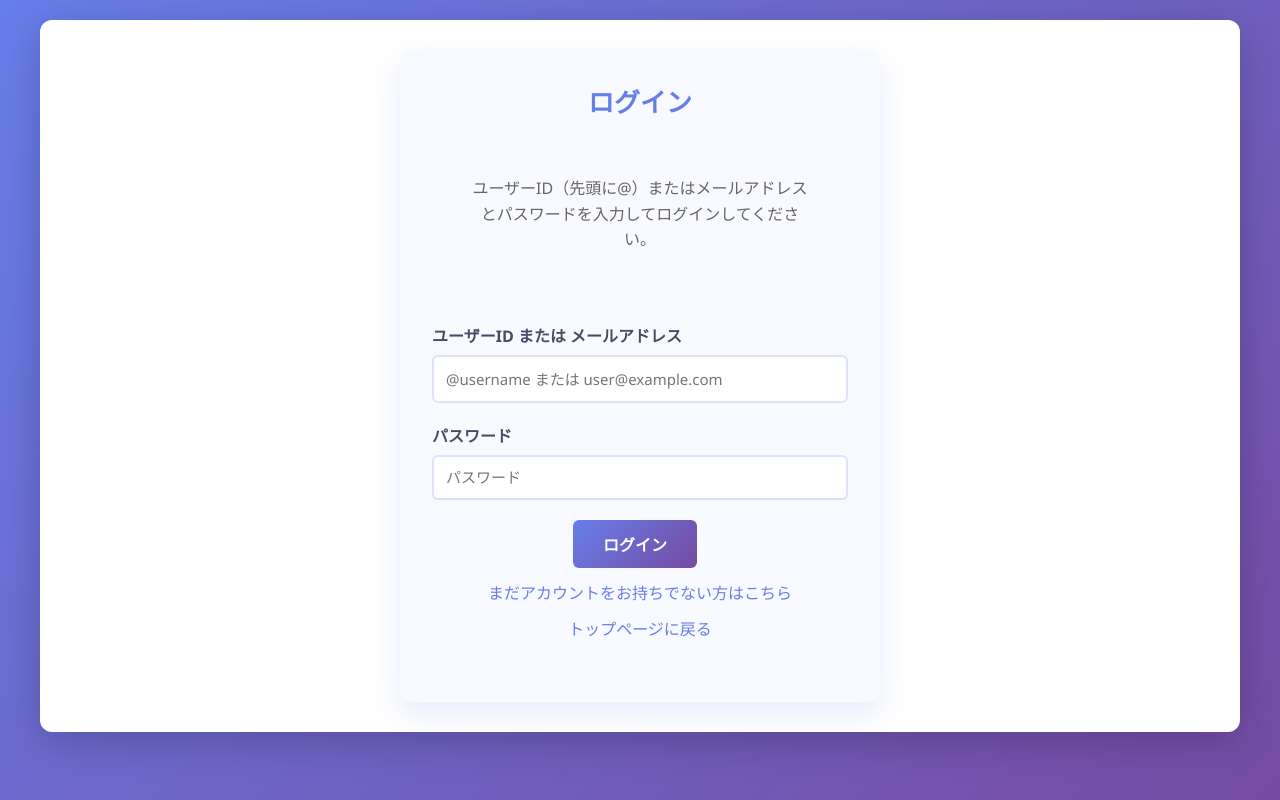
After one commit to MaekobaShun/hackathon-vol14, a Flask app: page /login in a window 1280 px wide. The commit adds this page. Run offline with Flask 3, Linux system fonts and the light colour scheme.

Commit message:
ログイン機能　ベース実装

```diff
--- a/relay/__init__.py
+++ b/relay/__init__.py
@@ -1,6 +1,8 @@
+import os
 from flask import Flask
 
 app = Flask(__name__)
+app.secret_key = os.environ.get('SECRET_KEY', 'dev-secret-key')
 import relay.main
 
 from relay import db
--- a/relay/main.py
+++ b/relay/main.py
@@ -1,5 +1,5 @@
 from relay import app
-from flask import render_template, request, redirect, url_for
+from flask import render_template, request, redirect, url_for, session
 from relay.db import DATABASE
 import sqlite3
 from relay.db import (
@@ -11,8 +11,20 @@ from relay.db import (
 import uuid
 from datetime import datetime
 import os
-from werkzeug.security import generate_password_hash
+from werkzeug.security import generate_password_hash, check_password_hash
 from werkzeug.utils import secure_filename
+from functools import wraps
+
+
+def login_required(view_func):
+    @wraps(view_func)
+    def wrapper(*args, **kwargs):
+        if 'user_id' not in session:
+            next_url = request.url
+            return redirect(url_for('login', next=next_url))
+        return view_func(*args, **kwargs)
+
+    return wrapper
 
 @app.route('/')
 def index():
@@ -156,6 +168,66 @@ def signup():
         success_message=success_message
     )
 
+
+@app.route('/login', methods=['GET', 'POST'])
+def login():
+    errors = []
+    form_data = {
+        'identifier': request.form.get('identifier', '').strip() if request.method == 'POST' else ''
+    }
+
+    next_url = request.args.get('next')
+
+    if request.method == 'POST':
+        identifier = form_data['identifier']
+        password = request.form.get('password', '')
+
+        if not identifier:
+            errors.append('ユーザーIDまたはメールアドレスを入力してください。')
+
+        if not password:
+            errors.append('パスワードを入力してください。')
+
+        user_row = None
+
+        if identifier and not errors:
+            if identifier.startswith('@'):
+                candidate_id = identifier[1:].strip()
+                if candidate_id:
+                    user_row = get_user_by_user_id(candidate_id)
+            else:
+                user_row = get_user_by_email(identifier)
+                if not user_row:
+                    candidate_id = identifier.strip()
+                    if candidate_id:
+                        user_row = get_user_by_user_id(candidate_id)
+
+            if not user_row:
+                errors.append('該当するユーザーが見つかりませんでした。')
+
+        if not errors and user_row:
+            stored_hash = user_row[2]
+            if not check_password_hash(stored_hash, password):
+                errors.append('ユーザーIDまたはパスワードが正しくありません。')
+
+        if not errors and user_row:
+            session.clear()
+            session.permanent = True
+            session['user_id'] = user_row[0]
+            session['nickname'] = user_row[1]
+            session['email'] = user_row[3]
+            session['icon_path'] = user_row[4]
+
+            if next_url:
+                return redirect(next_url)
+            return redirect(url_for('index'))
+
+    return render_template(
+        'login.html',
+        errors=errors,
+        form_data=form_data
+    )
+
 # ここからガチャ機能
 @app.route('/gacha')
 def gacha():
@@ -175,105 +247,92 @@ def spin():
 
 # マイページ
 @app.route('/mypage')
+@login_required
 def mypage():
-    # テスト用：user_id = 'test_user_001' で固定
-    # 実際の実装では、セッションからuser_idを取得
-    user_id = 'user_001'
+    user_id = session['user_id']
 
     con = sqlite3.connect(DATABASE)
 
-    # ユーザー情報を取得
     user_row = con.execute(
         "SELECT user_id, nickname, email, icon_path, created_at FROM mypage WHERE user_id = ?",
         (user_id,)
     ).fetchone()
 
     if not user_row:
-        # ユーザーが存在しない場合はダミーデータを返す（開発用）
-        user = {
-            'user_id': user_id,
-            'nickname': 'テストユーザー',
-            'email': 'test@example.com',
-            'icon_path': None,
-            'created_at': '2024-01-01 00:00:00'
-        }
-        ideas = []
-        gacha_results = []
-        revival_notifications = []
-    else:
-        user = {
-            'user_id': user_row[0],
-            'nickname': user_row[1],
-            'email': user_row[2],
-            'icon_path': user_row[3],
-            'created_at': user_row[4]
-        }
+        con.close()
+        session.clear()
+        return redirect(url_for('login'))
 
-        # ユーザーが投稿したアイデアを取得
-        idea_rows = con.execute(
-            "SELECT idea_id, title, detail, category, created_at FROM ideas WHERE user_id = ? ORDER BY created_at DESC",
-            (user_id,)
-        ).fetchall()
+    user = {
+        'user_id': user_row[0],
+        'nickname': user_row[1],
+        'email': user_row[2],
+        'icon_path': user_row[3],
+        'created_at': user_row[4]
+    }
 
-        ideas = []
-        for row in idea_rows:
-            ideas.append({
-                'idea_id': row[0],
-                'title': row[1],
-                'detail': row[2],
-                'category': row[3],
-                'created_at': row[4]
-            })
+    idea_rows = con.execute(
+        "SELECT idea_id, title, detail, category, created_at FROM ideas WHERE user_id = ? ORDER BY created_at DESC",
+        (user_id,)
+    ).fetchall()
 
-        # ガチャ履歴を取得（ideasテーブルとJOIN）
-        gacha_rows = con.execute("""
-            SELECT gr.result_id, gr.created_at, i.title, i.detail, i.category
-            FROM gacha_result gr
-            JOIN ideas i ON gr.idea_id = i.idea_id
-            WHERE gr.user_id = ?
-            ORDER BY gr.created_at DESC
-        """, (user_id,)).fetchall()
+    ideas = []
+    for row in idea_rows:
+        ideas.append({
+            'idea_id': row[0],
+            'title': row[1],
+            'detail': row[2],
+            'category': row[3],
+            'created_at': row[4]
+        })
 
-        gacha_results = []
-        for row in gacha_rows:
-            gacha_results.append({
-                'result_id': row[0],
-                'created_at': row[1],
-                'idea_title': row[2],
-                'detail': row[3],
-                'category': row[4]
-            })
+    gacha_rows = con.execute("""
+        SELECT gr.result_id, gr.created_at, i.title, i.detail, i.category
+        FROM gacha_result gr
+        JOIN ideas i ON gr.idea_id = i.idea_id
+        WHERE gr.user_id = ?
+        ORDER BY gr.created_at DESC
+    """, (user_id,)).fetchall()
 
-        # 復活通知履歴を取得（自分のアイデアが他のユーザーにガチャで引かれた履歴）
-        revival_rows = con.execute("""
-            SELECT
-                gr.result_id,
-                gr.created_at,
-                gr.user_id as picker_id,
-                u.nickname as picker_nickname,
-                i.idea_id,
-                i.title,
-                i.detail,
-                i.category
-            FROM gacha_result gr
-            JOIN ideas i ON gr.idea_id = i.idea_id
-            LEFT JOIN mypage u ON gr.user_id = u.user_id
-            WHERE i.user_id = ? AND gr.user_id != ?
-            ORDER BY gr.created_at DESC
-        """, (user_id, user_id)).fetchall()
+    gacha_results = []
+    for row in gacha_rows:
+        gacha_results.append({
+            'result_id': row[0],
+            'created_at': row[1],
+            'idea_title': row[2],
+            'detail': row[3],
+            'category': row[4]
+        })
 
-        revival_notifications = []
-        for row in revival_rows:
-            revival_notifications.append({
-                'result_id': row[0],
-                'created_at': row[1],
-                'picker_id': row[2],
-                'picker_nickname': row[3] if row[3] else '不明なユーザー',
-                'idea_id': row[4],
-                'idea_title': row[5],
-                'detail': row[6],
-                'category': row[7]
-            })
+    revival_rows = con.execute("""
+        SELECT
+            gr.result_id,
+            gr.created_at,
+            gr.user_id as picker_id,
+            u.nickname as picker_nickname,
+            i.idea_id,
+            i.title,
+            i.detail,
+            i.category
+        FROM gacha_result gr
+        JOIN ideas i ON gr.idea_id = i.idea_id
+        LEFT JOIN mypage u ON gr.user_id = u.user_id
+        WHERE i.user_id = ? AND gr.user_id != ?
+        ORDER BY gr.created_at DESC
+    """, (user_id, user_id)).fetchall()
+
+    revival_notifications = []
+    for row in revival_rows:
+        revival_notifications.append({
+            'result_id': row[0],
+            'created_at': row[1],
+            'picker_id': row[2],
+            'picker_nickname': row[3] if row[3] else '不明なユーザー',
+            'idea_id': row[4],
+            'idea_title': row[5],
+            'detail': row[6],
+            'category': row[7]
+        })
 
     con.close()
 
--- a/relay/templates/index.html
+++ b/relay/templates/index.html
@@ -36,6 +36,8 @@
                 <!-- ガチャへのリンク-->
                 <a href="{{ url_for('gacha') }}">💡 ガチャを回してひらめきをゲット！</a>
                 <br><br>
+                <a href="{{ url_for('login') }}">🔐 ログインする</a>
+                <br><br>
                 <a href="{{ url_for('signup') }}">👤 ユーザー登録はこちら</a>
             </div>
         </div>
--- /dev/null
+++ b/relay/templates/login.html
@@ -0,0 +1,132 @@
+<!DOCTYPE html>
+<html lang="ja">
+    <head>
+        <meta charset="UTF-8">
+        <meta name="viewport" content="width=device-width, initial-scale=1.0">
+        <title>ログイン - ひらめきリレー</title>
+        <link rel="stylesheet" href="{{ url_for('static', filename='style.css') }}">
+        <style>
+            .form-card {
+                max-width: 480px;
+                margin: 0 auto;
+                background: #f9faff;
+                border-radius: 12px;
+                padding: 32px;
+                box-shadow: 0 12px 30px rgba(102, 126, 234, 0.15);
+            }
+
+            .form-card h1 {
+                font-size: 26px;
+                margin-bottom: 16px;
+            }
+
+            .form-description {
+                color: #666;
+                text-align: center;
+                margin-bottom: 24px;
+                line-height: 1.6;
+            }
+
+            .form-group {
+                margin-bottom: 20px;
+            }
+
+            label {
+                display: block;
+                font-weight: 600;
+                margin-bottom: 8px;
+                color: #4a4a68;
+            }
+
+            input[type="text"],
+            input[type="password"] {
+                width: 100%;
+                padding: 12px;
+                border: 2px solid #dde2ff;
+                border-radius: 6px;
+                font-size: 15px;
+                transition: border-color 0.3s;
+            }
+
+            input:focus {
+                outline: none;
+                border-color: #667eea;
+                box-shadow: 0 0 0 3px rgba(102, 126, 234, 0.12);
+            }
+
+            .error-list {
+                background: #ffe8e8;
+                border: 1px solid #ff9b9b;
+                color: #b40000;
+                padding: 16px 20px;
+                border-radius: 8px;
+                margin-bottom: 24px;
+            }
+
+            .error-list li {
+                margin-left: 18px;
+                line-height: 1.6;
+            }
+
+            .actions {
+                text-align: center;
+                margin-top: 10px;
+            }
+
+            .link-secondary {
+                margin-top: 12px;
+                display: inline-block;
+                color: #666;
+            }
+
+            @media (max-width: 600px) {
+                .form-card {
+                    padding: 24px;
+                }
+            }
+        </style>
+    </head>
+    <body>
+        <div class="container">
+            <div class="form-card">
+                <h1>ログイン</h1>
+                <p class="form-description">
+                    ユーザーID（先頭に@）またはメールアドレスとパスワードを入力してログインしてください。
+                </p>
+
+                {% if errors %}
+                    <div class="error-list">
+                        <strong>入力内容を確認してください:</strong>
+                        <ul>
+                            {% for error in errors %}
+                                <li>{{ error }}</li>
+                            {% endfor %}
+                        </ul>
+                    </div>
+                {% endif %}
+
+                <form method="post">
+                    <div class="form-group">
+                        <label for="identifier">ユーザーID または メールアドレス</label>
+                        <input type="text" id="identifier" name="identifier" value="{{ form_data.identifier }}" placeholder="@username または user@example.com" required>
+                    </div>
+
+                    <div class="form-group">
+                        <label for="password">パスワード</label>
+                        <input type="password" id="password" name="password" placeholder="パスワード" required>
+                    </div>
+
+                    <div class="actions">
+                        <input type="submit" value="ログイン" class="button">
+                        <div class="link-secondary">
+                            <a href="{{ url_for('signup') }}">まだアカウントをお持ちでない方はこちら</a>
+                        </div>
+                        <div class="link-secondary">
+                            <a href="{{ url_for('index') }}">トップページに戻る</a>
+                        </div>
+                    </div>
+                </form>
+            </div>
+        </div>
+    </body>
+</html>
--- a/relay/templates/mypage.html
+++ b/relay/templates/mypage.html
@@ -18,6 +18,7 @@
                     <a href="{{ url_for('index') }}">ホーム</a>
                     <a href="{{ url_for('form') }}">投稿</a>
                     <a href="{{ url_for('gacha') }}">ガチャ</a>
+                    <a href="{{ url_for('login') }}">ログイン</a>
                     <a href="{{ url_for('signup') }}">ユーザー登録</a>
                 </nav>
             </div>
```
